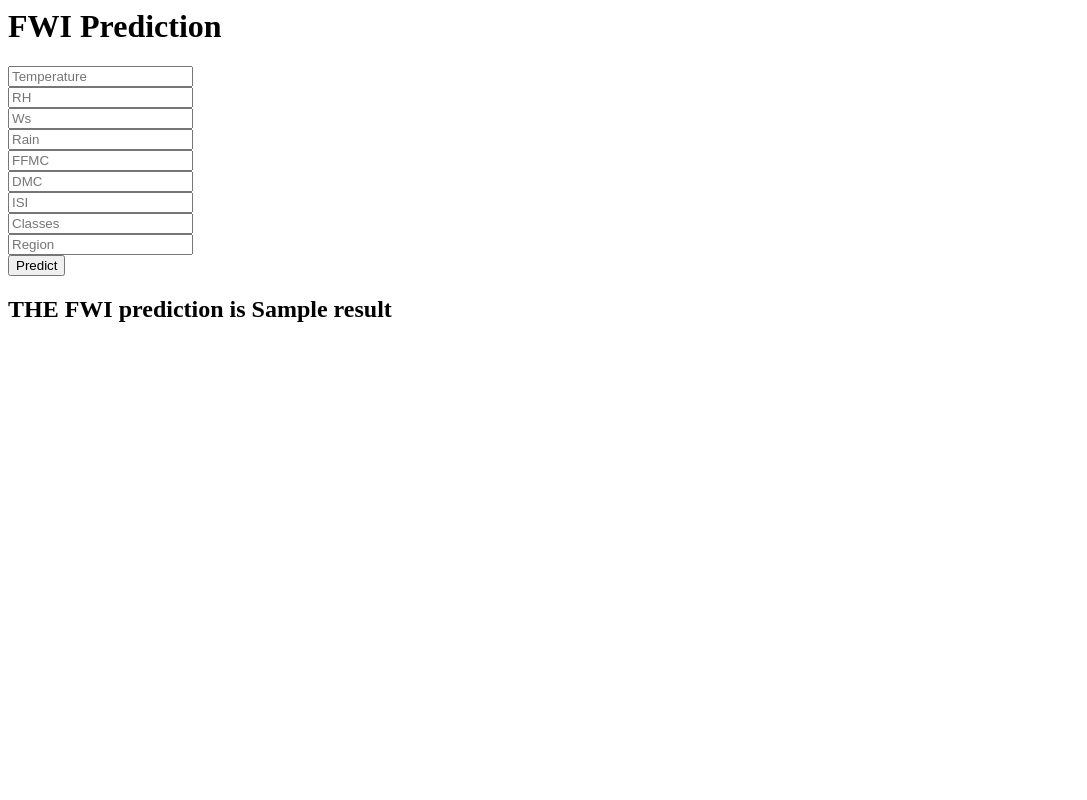
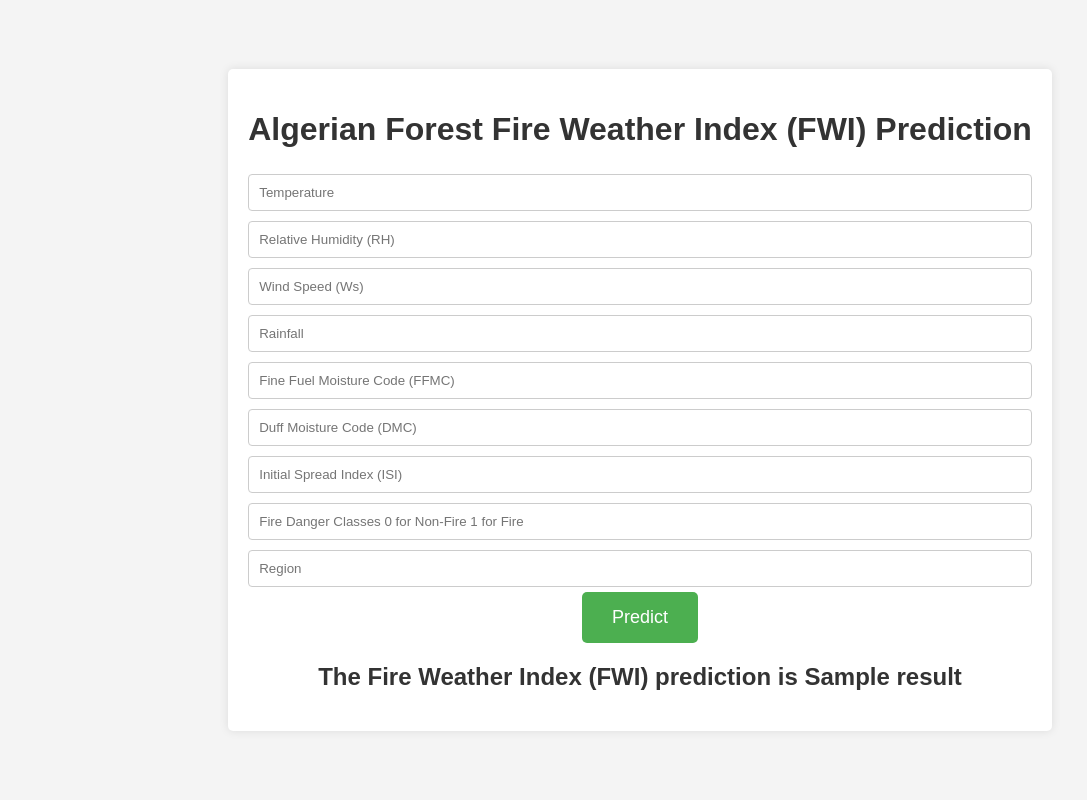
Before and after one commit to GreatClasher/algerian-forest-fire, a Flask app: template templates/home.html in a window 1280 px wide. Shown: the whole page, without its empty margins (0-1087 px from the left). Run offline with Flask 3, Linux system fonts and the light colour scheme; the template is opened without the code that fills it: most values are stand-ins (such as "Sample title", 1, 10 or a date in 2020); parts of the project's set-up code (start-up, migrations or seed data) failed here and were passed over.

Commit message:
website update

```diff
--- a/application.py
+++ b/application.py
@@ -38,5 +38,6 @@ def predict_datapoint():
         return render_template('home.html')
 
 
-if __name__=="__main__":
-    app.run(host="0.0.0.0")
+
+if __name__ == "__main__":
+    app.run(host='127.0.0.1', port=8000, debug=True)
--- a/templates/home.html
+++ b/templates/home.html
@@ -1,26 +1,94 @@
-<html>
+<!DOCTYPE html>
+<html lang="en">
+
+<head>
+    <meta charset="UTF-8">
+    <meta name="viewport" content="width=device-width, initial-scale=1.0">
+    <title>Algerian Forest Fire Weather Index (FWI) Prediction</title>
+
+    <style>
+        body {
+            font-family: Arial, sans-serif;
+            background-color: #f4f4f4;
+            margin: 0;
+            padding: 0;
+            display: flex;
+            align-items: center;
+            justify-content: center;
+            height: 100vh;
+        }
+
+        .login {
+            background-color: #fff;
+            padding: 20px;
+            border-radius: 5px;
+            box-shadow: 0 0 10px rgba(0, 0, 0, 0.1);
+            text-align: center;
+        }
+
+        h1 {
+            color: #333;
+        }
+
+        form {
+            margin-top: 20px;
+        }
+
+        input {
+            width: 100%;
+            padding: 10px;
+            margin: 5px 0;
+            box-sizing: border-box;
+            border: 1px solid #ccc;
+            border-radius: 4px;
+        }
+
+        button {
+            background-color: #4caf50;
+            color: #fff;
+            padding: 15px 30px;
+            border: none;
+            border-radius: 5px;
+            cursor: pointer;
+            font-size: 18px;
+        }
+
+        button:hover {
+            background-color: #45a049;
+        }
+
+        h2 {
+            margin-top: 20px;
+            color: #333;
+        }
+    </style>
+</head>
+
 <body>
+
     <div class="login">
-       <h1>FWI Prediction</h1>
+        <h1>Algerian Forest Fire Weather Index (FWI) Prediction</h1>
 
         <!-- Main Input For Receiving Query to our ML -->
-       <form action="{{ url_for('predict_datapoint')}}" method="post">
-         <input type="text" name="Temperature" placeholder="Temperature" required="required" /><br>
-           <input type="text" name="RH" placeholder="RH" required="required" /><br>
-           <input type="text" name="Ws" placeholder="Ws" required="required" /><br>
-           <input type="text" name="Rain" placeholder="Rain" required="required" /><br>
-           <input type="text" name="FFMC" placeholder="FFMC" required="required" /><br>
-           <input type="text" name="DMC" placeholder="DMC" required="required" /><br>
-           <input type="text" name="ISI" placeholder="ISI" required="required" /><br>
-           <input type="text" name="Classes" placeholder="Classes" required="required" /><br>
-           <input type="text" name="Region" placeholder="Region" required="required" /><br>
+        <form action="{{ url_for('predict_datapoint')}}" method="post">
+            <input type="text" name="Temperature" placeholder="Temperature" required="required" /><br>
+            <input type="text" name="RH" placeholder="Relative Humidity (RH)" required="required" /><br>
+            <input type="text" name="Ws" placeholder="Wind Speed (Ws)" required="required" /><br>
+            <input type="text" name="Rain" placeholder="Rainfall" required="required" /><br>
+            <input type="text" name="FFMC" placeholder="Fine Fuel Moisture Code (FFMC)" required="required" /><br>
+            <input type="text" name="DMC" placeholder="Duff Moisture Code (DMC)" required="required" /><br>
+            <input type="text" name="ISI" placeholder="Initial Spread Index (ISI)" required="required" /><br>
+            <input type="text" name="Classes" placeholder="Fire Danger Classes 0 for Non-Fire 1 for Fire" required="required" /><br>
+            <input type="text" name="Region" placeholder="Region" required="required" /><br>
 
+            <button type="submit" class="btn btn-primary btn-block btn-large">Predict</button>
+        </form>
 
+        <h2>
+            The Fire Weather Index (FWI) prediction is {{result}}
+        </h2>
+    </div>
 
-           <button type="submit" class="btn btn-primary btn-block btn-large">Predict</button>
-       </form>
-    <h2>
-       THE FWI prediction is {{result}}
-    </h2>
-   <body>
+</body>
+
 </html>
```
Also changed, not shown: templates/index.html (+61 -1 lines).
